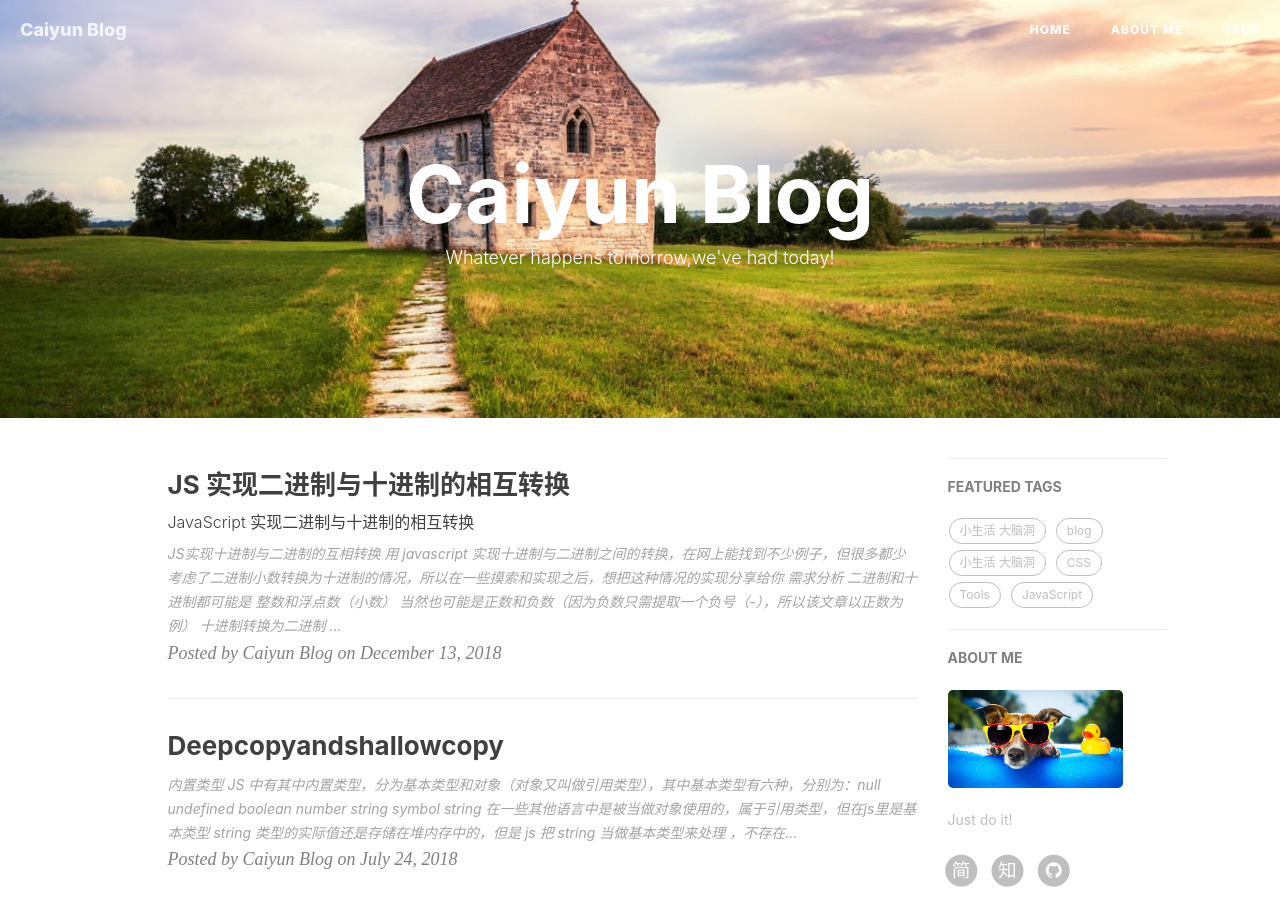
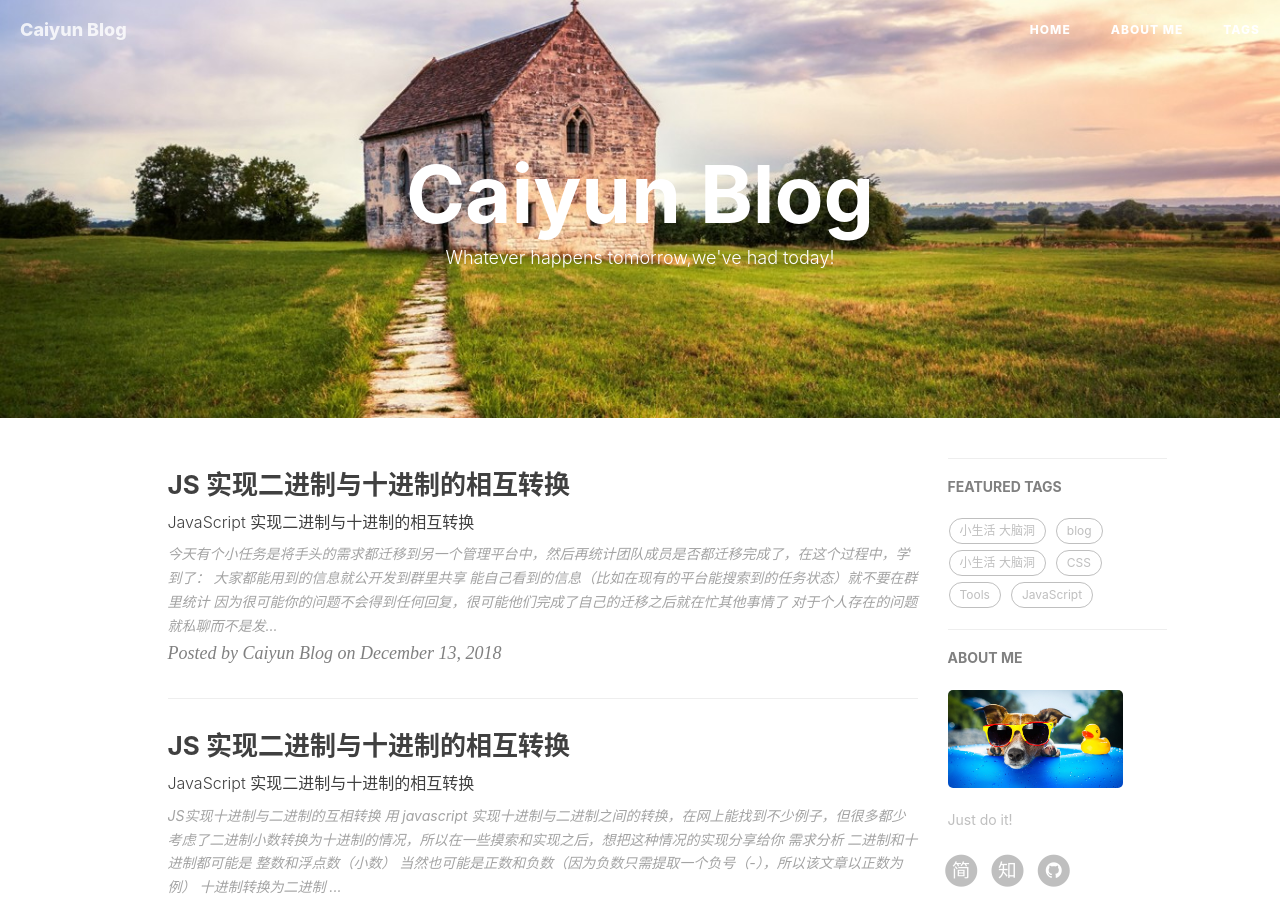
Before and after one commit to Agcaiyun/Agcaiyun.github.io, a Jekyll site: the page built from index.html, in a window 1280 px wide and 900 px high. Built offline with Jekyll 4.4.1, drawn with Linux system fonts in a browser that asks for light colours; nearby versions of some CDN libraries; the list of posts is cut into pages by our own code; comment, search, counter and statistics services are not loaded; some of the changed text lies outside the part shown.

Commit message:
add lifeLessons.md and modify transform

```diff
--- /dev/null
+++ b/_posts/2019-07-11-lifeLessons.md
@@ -0,0 +1,19 @@
+---
+layout:           post
+title:            JS 实现二进制与十进制的相互转换
+subtitle:         JavaScript 实现二进制与十进制的相互转换
+date:             2018-12-13
+anthor:           caiyun
+header-img:       img/transform-img/transform-header.jpg
+catalog:          true
+tags:
+    - 小生活  大脑洞
+---
+
+今天有个小任务是将手头的需求都迁移到另一个管理平台中，然后再统计团队成员是否都迁移完成了，在这个过程中，学到了：
+
+* 大家都能用到的信息就公开发到群里共享
+* 能自己看到的信息（比如在现有的平台能搜索到的任务状态）就不要在群里统计
+    * 因为很可能你的问题不会得到任何回复，很可能他们完成了自己的迁移之后就在忙其他事情了
+* 对于个人存在的问题就私聊而不是发到群里
+    * 因为这样没有任何针对性
```
Also changed, not shown: _posts/2018-12-13-transform.md (+1 -0 lines).
